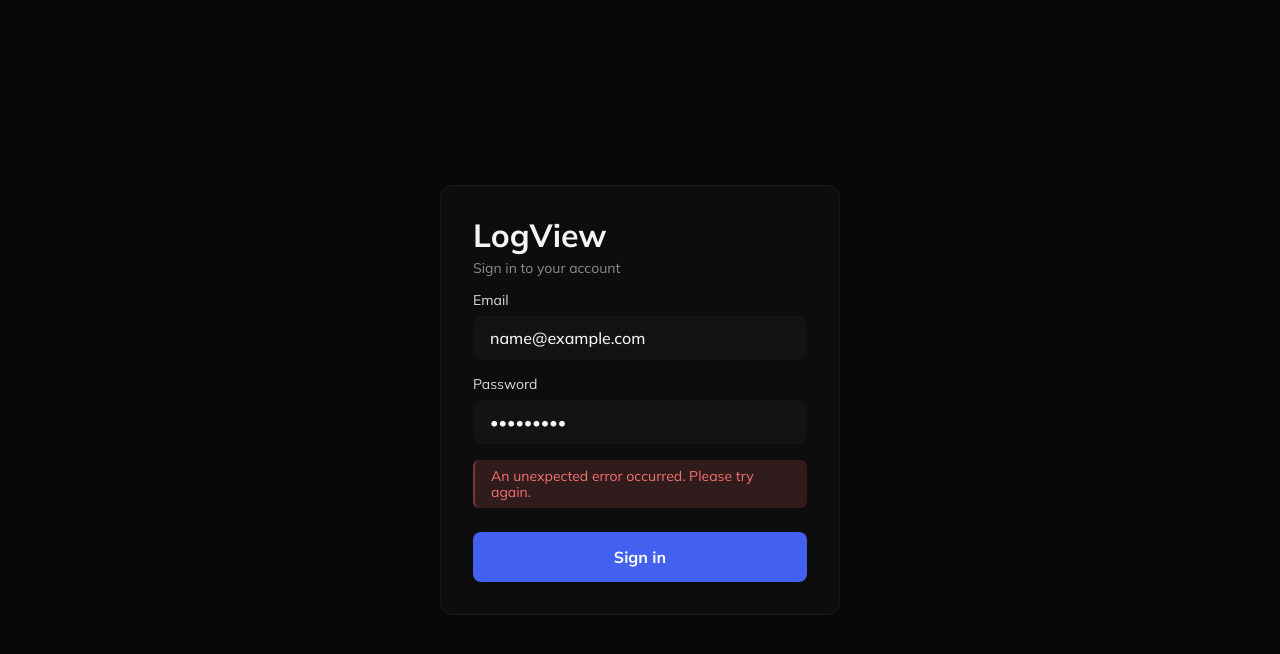
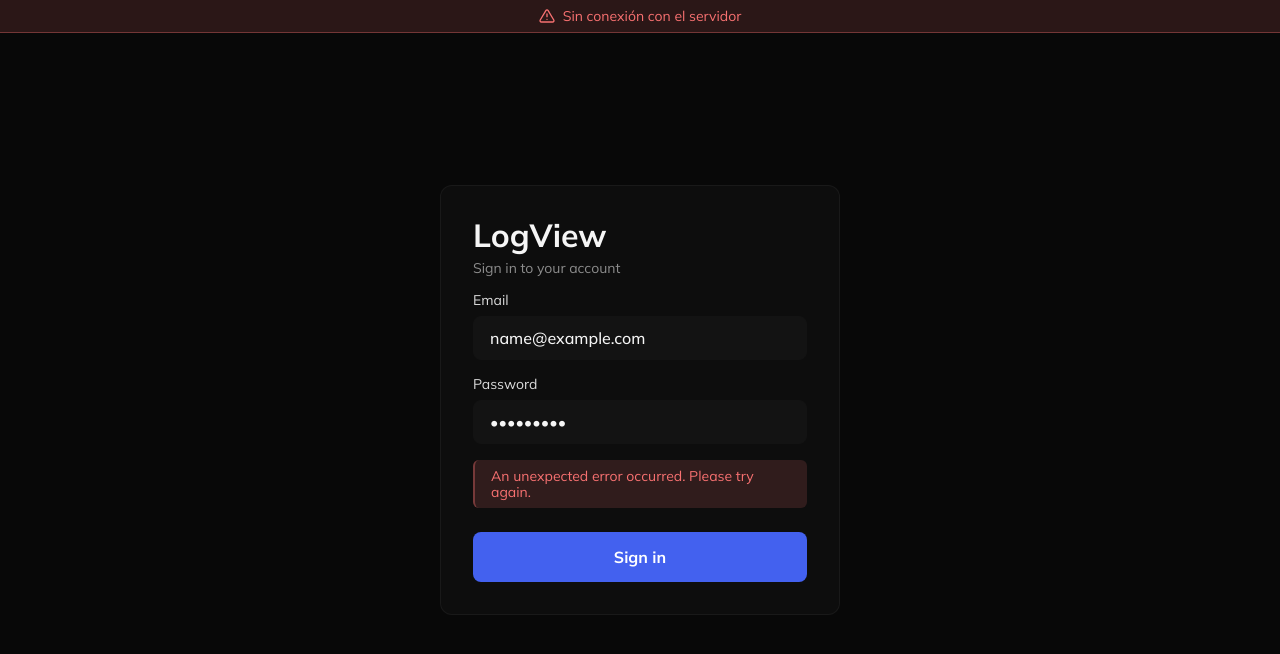
Before and after one commit to CristianGarcia7/LogViewFrontend, a React (Vite) app: page /login in a window 1280 px wide. Both pictures are taken after typing "name@example.com", "Sample123" into the empty fields and a click on the button "Sign in". Shown: the top 654 px of the page. Built offline with nearby package versions, Linux system fonts and the light colour scheme; no server answers.

Commit message:
feat(status-banner): add persistent backend-unreachable banner
Fixed banner overlays the sticky header when GET /health/ready is
unreachable; polls at 30 s (healthy) / 10 s (down) and clears on
recovery. Axios network errors also trigger it via a module-level
side-channel notifier.

```diff
--- a/src/App.tsx
+++ b/src/App.tsx
@@ -1,6 +1,8 @@
 import { BrowserRouter, Navigate, Route, Routes } from 'react-router-dom';
 import { AuthProvider } from './context/AuthContext';
 import { ToastProvider } from './context/ToastContext';
+import { BackendStatusProvider } from './context/BackendStatusContext';
+import { BackendStatusBanner } from './components/BackendStatusBanner';
 import { ProtectedRoute } from './components/ProtectedRoute';
 import { LoginPage } from './pages/LoginPage';
 import { LogViewPage } from './pages/LogViewPage';
@@ -10,6 +12,8 @@ import { UsersPage } from './pages/UsersPage';
 export default function App() {
   return (
     <BrowserRouter>
+      <BackendStatusProvider>
+        <BackendStatusBanner />
         <AuthProvider>
           <ToastProvider>
             <Routes>
@@ -48,6 +52,7 @@ export default function App() {
             </Routes>
           </ToastProvider>
         </AuthProvider>
+      </BackendStatusProvider>
     </BrowserRouter>
   );
 }
--- a/src/api/client.ts
+++ b/src/api/client.ts
@@ -5,6 +5,7 @@ import {
   getRefreshToken,
   setTokens,
 } from './tokens';
+import { networkErrorNotifier } from '../context/BackendStatusContext';
 
 // NOTE: Both the access token and the refresh token are stored in localStorage
 // and are XSS-exposed. Future hardening: use httpOnly cookies with a server-side
@@ -59,6 +60,10 @@ apiClient.interceptors.response.use(
     const originalRequest = error.config as typeof error.config & {
       _retry?: boolean;
     };
+
+    if (!error.response) {
+      networkErrorNotifier.current?.();
+    }
 
     if (error.response?.status !== 401) {
       return Promise.reject(error);
--- a/src/api/types.ts
+++ b/src/api/types.ts
@@ -120,3 +120,8 @@ export interface HealthCheckResponseDto {
   secure: boolean;
   reason?: string | null;
 }
+
+export interface BackendHealthDto {
+  status: 'ok' | 'degraded' | 'down';
+  checkedAt: string;
+}
--- /dev/null
+++ b/src/components/BackendStatusBanner.css
@@ -0,0 +1,44 @@
+/* ============================================================
+   BackendStatusBanner — system-level alert overlay.
+   Intentionally overlays the sticky AppHeader (z-index: 10)
+   because this is a system alert, not a page-level element.
+   ============================================================ */
+
+.backend-status-banner {
+  /* Banner overlays the sticky header (z-index: 10) by design — system alert. */
+  position: fixed;
+  top: 0;
+  left: 0;
+  right: 0;
+  z-index: 20;
+
+  display: flex;
+  align-items: center;
+  justify-content: center;
+  gap: var(--gap-8);
+  padding: var(--gap-8) var(--margin-desktop);
+
+  background-color: var(--semantic-error-bg);
+  border-bottom: 1px solid var(--semantic-error-border);
+  color: var(--semantic-error-text);
+  font: var(--font-body-small);
+
+  animation: banner-enter var(--duration-standard) var(--ease-premium) both;
+}
+
+@keyframes banner-enter {
+  from {
+    opacity: 0;
+    transform: translateY(-100%);
+  }
+  to {
+    opacity: 1;
+    transform: translateY(0);
+  }
+}
+
+@media (prefers-reduced-motion: reduce) {
+  .backend-status-banner {
+    animation: none;
+  }
+}
--- /dev/null
+++ b/src/components/BackendStatusBanner.tsx
@@ -0,0 +1,16 @@
+import { useBackendStatus } from '../context/BackendStatusContext';
+import { Icon } from './Icon';
+import './BackendStatusBanner.css';
+
+export function BackendStatusBanner() {
+  const { isDown } = useBackendStatus();
+
+  if (!isDown) return null;
+
+  return (
+    <div className="backend-status-banner" role="alert" aria-live="assertive">
+      <Icon name="alertTriangle" size={16} />
+      Sin conexión con el servidor
+    </div>
+  );
+}
--- /dev/null
+++ b/src/context/BackendStatusContext.tsx
@@ -0,0 +1,71 @@
+import axios from 'axios';
+import {
+  createContext,
+  useContext,
+  useEffect,
+  useState,
+  type ReactNode,
+} from 'react';
+
+const BASE_URL = import.meta.env.VITE_API_URL ?? 'http://localhost:3000';
+
+// Side-channel so the axios response interceptor (non-React code) can signal
+// a network error into React state without importing hooks.
+export const networkErrorNotifier = { current: null as (() => void) | null };
+
+// Dedicated axios instance for health polling — no bearer token, no 401 interceptor.
+const healthClient = axios.create({ baseURL: BASE_URL });
+
+interface BackendStatusContextValue {
+  isDown: boolean;
+}
+
+const BackendStatusContext = createContext<BackendStatusContextValue | null>(
+  null,
+);
+
+const POLL_HEALTHY_MS = 30_000;
+const POLL_DOWN_MS = 10_000;
+
+export function BackendStatusProvider({ children }: { children: ReactNode }) {
+  const [isDown, setIsDown] = useState(false);
+
+  // Expose the notifier so the axios interceptor can flip state on network error.
+  useEffect(() => {
+    networkErrorNotifier.current = () => setIsDown(true);
+    return () => {
+      networkErrorNotifier.current = null;
+    };
+  }, []);
+
+  // Poll GET /health/ready. Restarts whenever `isDown` changes so the interval
+  // switches between 30 s (healthy) and 10 s (down) without stale-closure bugs.
+  useEffect(() => {
+    const intervalMs = isDown ? POLL_DOWN_MS : POLL_HEALTHY_MS;
+
+    const id = setInterval(async () => {
+      try {
+        await healthClient.get('/health/ready');
+        setIsDown(false);
+      } catch {
+        setIsDown(true);
+      }
+    }, intervalMs);
+
+    return () => clearInterval(id);
+  }, [isDown]);
+
+  return (
+    <BackendStatusContext.Provider value={{ isDown }}>
+      {children}
+    </BackendStatusContext.Provider>
+  );
+}
+
+export function useBackendStatus(): BackendStatusContextValue {
+  const ctx = useContext(BackendStatusContext);
+  if (!ctx) {
+    throw new Error('useBackendStatus must be used inside <BackendStatusProvider>');
+  }
+  return ctx;
+}
```
Lines whose indentation alone changed are shown as unchanged.
